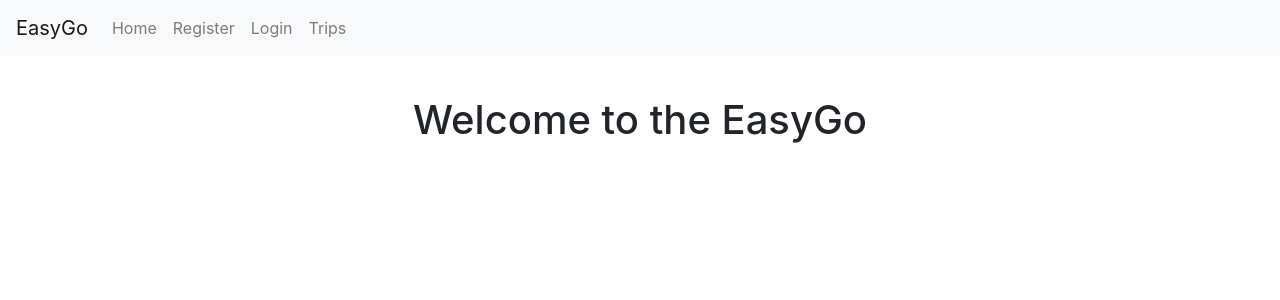
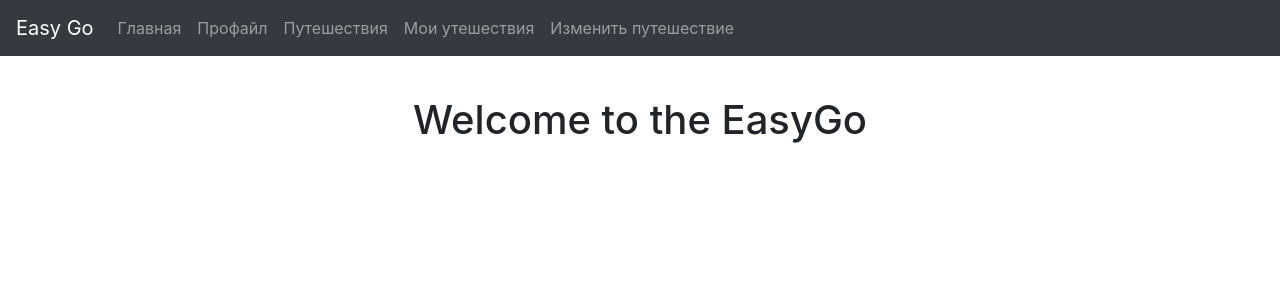
Before and after one commit to nkoptsov/easyGo, a React app: page / in a window 1280 px wide. Shown: the top 300 px of the page. Built offline with nearby package versions, Linux system fonts and the light colour scheme.

Commit message:
added reactstrap

```diff
--- a/package.json
+++ b/package.json
@@ -41,6 +41,7 @@
     "react-dom": "^16.4.1",
     "react-router": "^4.3.1",
     "react-router-dom": "^4.3.1",
+    "reactstrap": "^6.3.0",
     "sequelize": "^4.38.0",
     "sequelize-cli": "^4.0.0"
   },
--- a/src/client/Components/Card.js
+++ /dev/null
@@ -1,25 +0,0 @@
-import React from 'react';
-import {Link, Route } from 'react-router-dom';
-
-const Card = ({ trip }) => {
-    return (
-        <div className="card-trip">
-            <div>
-                <section >
-                    <h2>{trip.name}</h2>
-                    <p >{trip.dateStart}</p>
-                    <p>{trip.dateEnd}</p>
-                    <p>{trip.tripCost}</p>
-                </section>
-            </div>
-
-            <section className="card__actions">
-                <Link to={`/trips/${trip.id}`}>Подробнее</Link>
-            </section>
-
-
-        </div>
-    );
-}
-
-export default Card;//
--- /dev/null
+++ b/src/client/Components/CardTrip.js
@@ -0,0 +1,45 @@
+import React from 'react';
+import {Link, Route } from 'react-router-dom';
+
+import { Card, Button, CardHeader, CardBody, CardTitle, CardText } from 'reactstrap';
+
+const CardTrip = ({ trip }) => {
+    return (
+        <Card inverse style={{ backgroundColor: '#333', borderColor: '#333' }}>
+            <CardHeader style={{fontWeight: 'bold'}}>{trip.name}</CardHeader>
+            <CardBody inverse style={{ backgroundColor: '#333', borderColor: '#333' }}>
+                <CardTitle>Start: {trip.dateStart} End: {trip.dateEnd}</CardTitle>
+                <CardText>{trip.description}</CardText>
+                <Button><Link to={`./trips/${trip.id}`}>Подробнее</Link></Button>
+                <Button><Link to={`./trips/${trip.id}`}>Обновить путешествие</Link></Button>
+            </CardBody>
+        </Card>
+
+    );
+}
+
+export default CardTrip;
+/*
+const CardTrip = ({ trip }) => {
+    return (
+        <div className="card-trip">
+            <div>
+                <section >
+                    <h2>{trip.name}</h2>
+                    <p >{trip.dateStart}</p>
+                    <p>{trip.dateEnd}</p>
+                    <p>{trip.tripCost}</p>
+                </section>
+            </div>
+
+            <section className="card__actions">
+                <Link to={`/trips/${trip.id}`}>Подробнее</Link>
+            </section>
+
+
+        </div>
+    );
+}
+
+export default CardTrip;
+*/
--- a/src/client/Components/Nav/Nav.js
+++ b/src/client/Components/Nav/Nav.js
@@ -1,6 +1,66 @@
 import React from 'react';
-import { Link } from "react-router-dom";
+//import { Link } from "react-router-dom";
 
+import {
+    Collapse,
+    Navbar,
+    NavbarToggler,
+    NavbarBrand,
+    Nav,
+    NavItem,
+    NavLink,
+    } from 'reactstrap';
+
+export default class Toolbar extends React.Component {
+    constructor(props) {
+        super(props);
+
+        this.toggle = this.toggle.bind(this);
+        this.state = {
+            isOpen: false
+        };
+    }
+    toggle() {
+        this.setState({
+            isOpen: !this.state.isOpen
+        });
+    }
+    render() {
+        return (
+            <div>
+                <Navbar color="dark" dark expand="md">
+                    <NavbarBrand href="/">Easy Go</NavbarBrand>
+                    <NavbarToggler onClick={this.toggle} />
+                    <Collapse isOpen={this.state.isOpen} navbar>
+                        <Nav className="ml-left" navbar>
+                            <NavItem>
+                                <NavLink href="/">Главная</NavLink>
+                            </NavItem>
+                            <NavItem>
+                                <NavLink href="/profile">Профайл</NavLink>
+                            </NavItem>
+                            <NavItem>
+                                <NavLink href="/trips">Путешествия</NavLink>
+                            </NavItem>
+                            <NavItem>
+                                <NavLink href="/trips">Мои утешествия</NavLink>
+                            </NavItem>
+                            <NavItem>
+                                <NavLink href="/updatetrip">Изменить путешествие</NavLink>
+                            </NavItem>
+
+
+                        </Nav>
+                    </Collapse>
+
+                </Navbar>
+            </div>
+        );
+    }
+}
+
+
+/*
 const Nav = () => (
   <nav className="navbar navbar-expand-lg navbar-light bg-light">
     <Link to="/" className="navbar-brand">EasyGo</Link>
@@ -24,3 +84,5 @@ const Nav = () => (
 )
 
 export default Nav;
+
+*/
--- a/src/client/Layouts/Trips/Trip.js
+++ b/src/client/Layouts/Trips/Trip.js
@@ -1,5 +1,8 @@
 import React, { Component } from 'react';
 import Header from '../../Components/Header/Header';
+import { Link } from 'react-router-dom';
+import { Card, CardText, CardBody,
+    CardTitle, CardSubtitle, Button } from 'reactstrap';
 
 class Trip extends Component {
   constructor(props) {
@@ -23,6 +26,20 @@ class Trip extends Component {
 
     const { trip } = this.state;
     return (
+        <div>
+            <Card inverse style={{ backgroundColor: '#333', borderColor: '#333' }}>
+
+                <CardBody inverse style={{ backgroundColor: '#333', borderColor: '#333' }}>
+                    <CardTitle>{trip.name}</CardTitle>
+                    <CardSubtitle>Date Start {trip.dateStart}</CardSubtitle>
+                    <CardSubtitle>Date End {trip.dateEnd}</CardSubtitle>
+                    <CardText>{trip.description}</CardText>
+                    <Button><Link to={`../trips`}>Назад</Link></Button>
+
+                </CardBody>
+            </Card>
+        </div>
+        /*
       <main id="trip">
         <Header />
         <div>
@@ -42,6 +59,7 @@ class Trip extends Component {
         </div>
 
       </main>
+      */
     )
   };
 }
--- a/src/client/Layouts/Trips/TripsList.js
+++ b/src/client/Layouts/Trips/TripsList.js
@@ -1,9 +1,47 @@
 import React, { Component } from 'react';
-import Card from '../../Components/Card';
+import CardTrip from '../../Components/CardTrip';
 //import Header from '../../Components/Header/Header';
 // import tripsData from '../data/trips'
+import { Container, CardDeck, Row, Col } from 'reactstrap';
+/*
+class TripsList extends Component {
+    constructor(props) {
+        super(props);
 
+        this.state = {
+            data: []
+        };
+    }
 
+    componentDidMount() {
+        fetch('/api/trips').then(res => res.json())
+            .then(res => {
+                this.setState({data: res});
+            })
+    }
+
+    render() {
+        const {data} = this.state;
+        return (
+            <Container fluid>
+                <Row>
+                    <CardDeck>
+                        {data.map(trip => {
+                            return (
+                                <Col md="4" style={{padding: '20px 0 0 20px'}}>
+                                    <CardTrip key={trip.id} trip={trip}/>
+                                </Col>
+                            )
+                        })}
+                    </CardDeck>
+                </Row>
+            </Container>
+        )
+    };
+}
+
+export default TripsList;
+*/
 
 class TripsList extends Component {
   constructor(props){
@@ -21,16 +59,33 @@ class TripsList extends Component {
   render() {
     console.log(this.props);
     const {data} =  this.state;
+      return (
+          <Container fluid>
+              <Row>
+                  <CardDeck>
+                      {data.map(trip => {
+                          return (
+                              <Col md="4" style={{padding: '20px 0 0 20px'}}>
+                                  <CardTrip key={trip.id} trip={trip}/>
+                              </Col>
+                          )
+                      })}
+                  </CardDeck>
+              </Row>
+          </Container>
+      )
+    /*
     return (
       <div>
 
         {data.map(trip => {
           return (
-            <Card key={trip.id} trip={trip} />
+            <CardTrip key={trip.id} trip={trip} />
           );
         })}
       </div>
     )
+      */
   };
 
 }
--- a/src/client/index.js
+++ b/src/client/index.js
@@ -1,9 +1,9 @@
 import React from 'react';
 import ReactDOM from 'react-dom';
-import '../../node_modules/bootstrap/dist/css/bootstrap.min.css';
 import './index.css';
 import App from './App';
 import registerServiceWorker from './registerServiceWorker';
+import 'bootstrap/dist/css/bootstrap.min.css';
 
 ReactDOM.render(<App />, document.getElementById('root'));
 registerServiceWorker();
```
